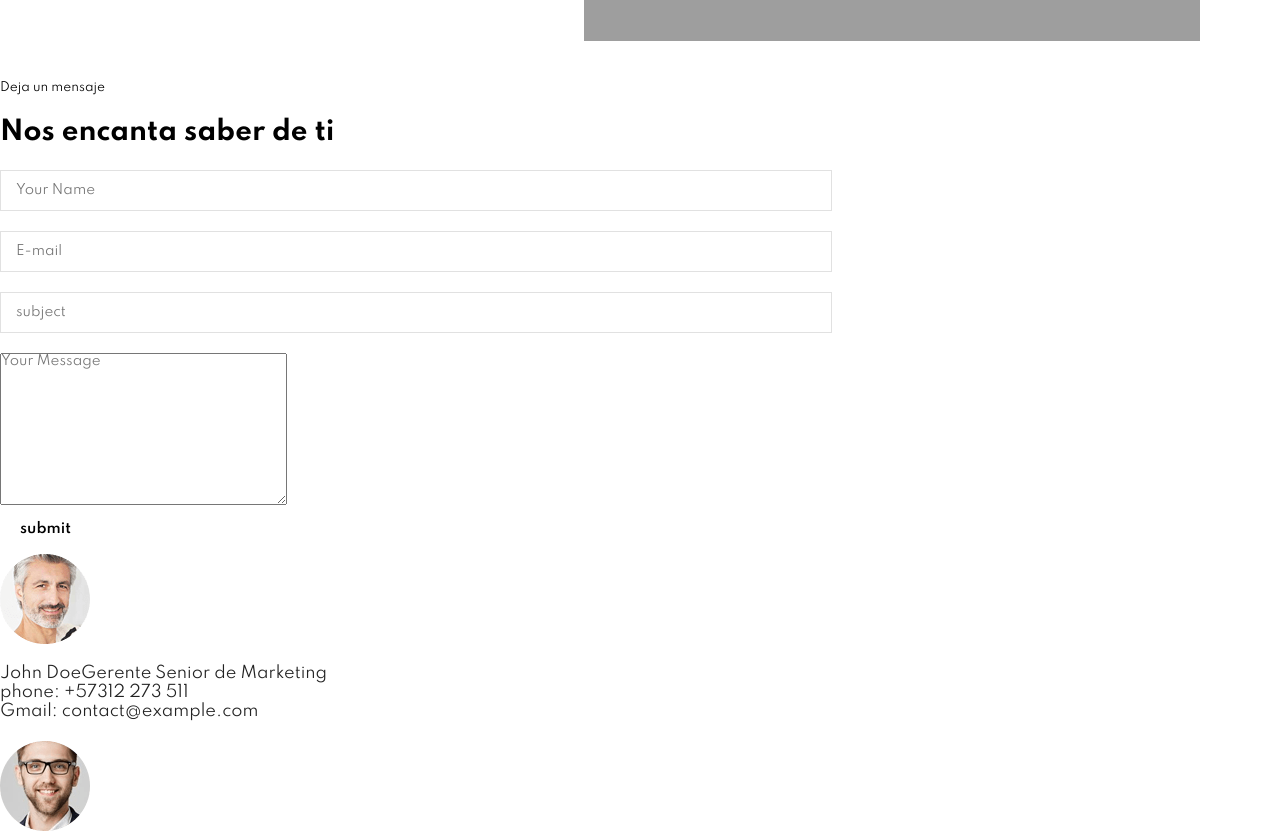
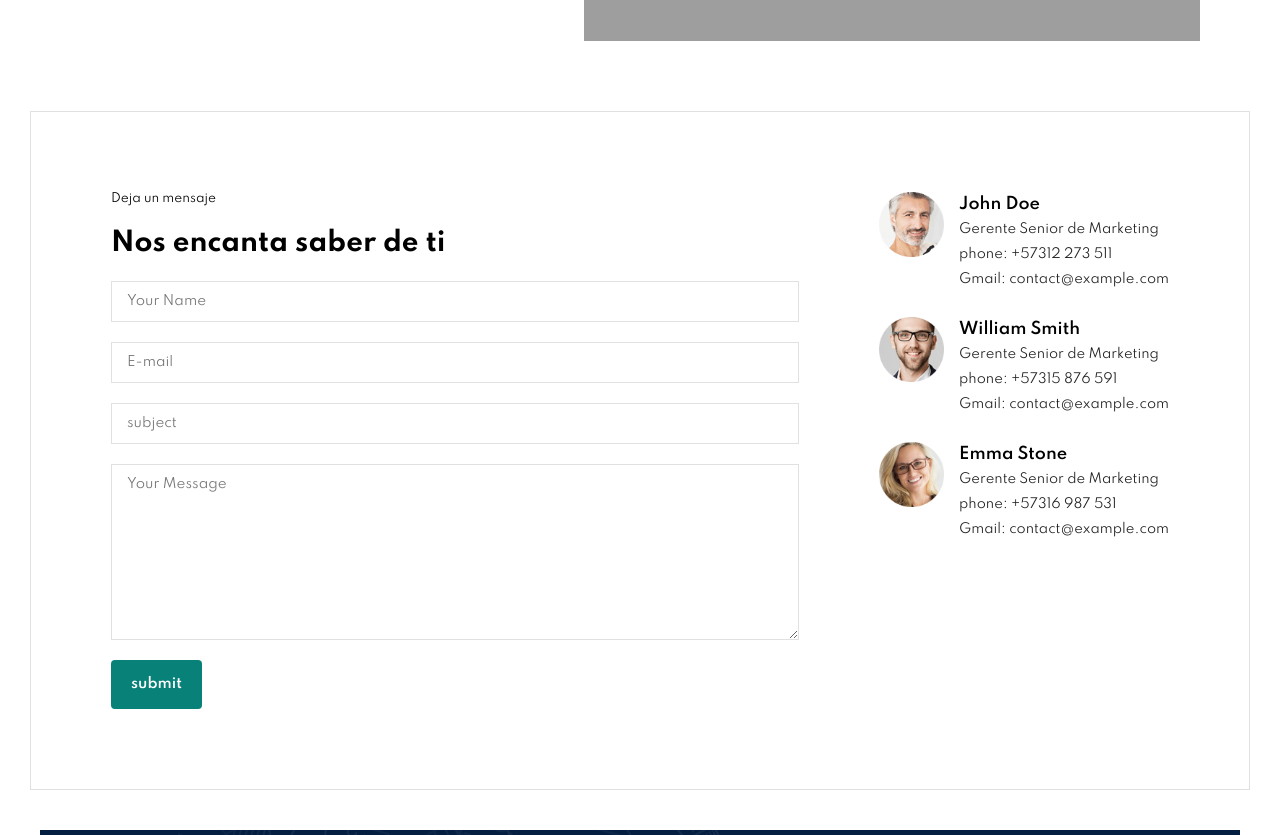
Before and after one commit to stevenmoncada2653/tienda_online_fesc, a plain HTML site: page contact.html in a window 1280 px wide. Shown: the part 879-1714 px from the top of the page. Drawn offline with Linux system fonts and the light colour scheme; grey boxes are pictures that could not be loaded.

Commit message:
diseño
aca se implemento el diseño de contact

```diff
--- a/style.css
+++ b/style.css
@@ -823,6 +823,14 @@ footer .copyright{
     height: 100%;
 }
 
+#form-details { /*aca juntamos nuestro saber tus mensajes con los que puedes contact haciendo un margen con un espacio y un gran borde solido que los envulve*/
+    display: flex;
+    justify-content: space-between;
+    margin: 30px;
+    padding: 80px;
+    border: 1px solid #e1e1e1;
+}
+
 #form-details form{ /*aca se acomoda el interzas de (saber tu mensaje), se acomoda por columnas*/
     width: 65%;
     display: flex;
@@ -830,15 +838,45 @@ footer .copyright{
     align-items: flex-start;
 }
 
-#form-details form input{ /*aca se le da unos bordes, tambien un espacio entre los input*/
+#form-details form input,/*aca se le da unos bordes, tambien un espacio entre los input, aprte se acomoda la parte del textarea quedo mismo tamaño de los espacios*/
+#form-details form textarea{
     width: 100%;
     padding: 12px 15px;
     outline: none;
     margin-bottom: 20px;
     border: 1px solid #e1e1e1;
 }
+#form-details form button{
+    background-color: #088178;
+    color: #fff;
+}
 
+/*aqui se acomo to la zona de poder conctatar, o por decir (people) se le dio diseño y se acomodo a una medida perfecta*/
+#form-details .people div{
+    padding-bottom: 25px;
+    display: flex;
+    align-items: flex-start;
+}
 
+#form-details .people div img{
+    width: 65px;
+    height: 65px;
+    object-fit: cover;
+    margin-right: 15px;
+}
+
+#form-details .people div p{
+    margin: 0;
+    font-size: 13px;
+    line-height: 25px;
+}
+
+#form-details .people div p span{
+    display: block;
+    font-size: 16px;
+    font-weight: 600;
+    color: #000;
+}
 
 /*Iniciar consulta de medios, que se adapte a dispositivos medianos*/
 
```
